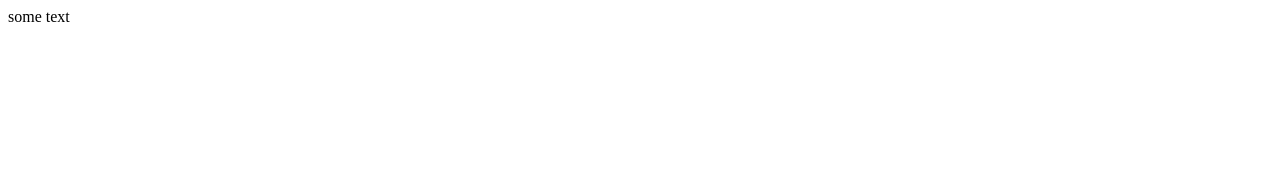
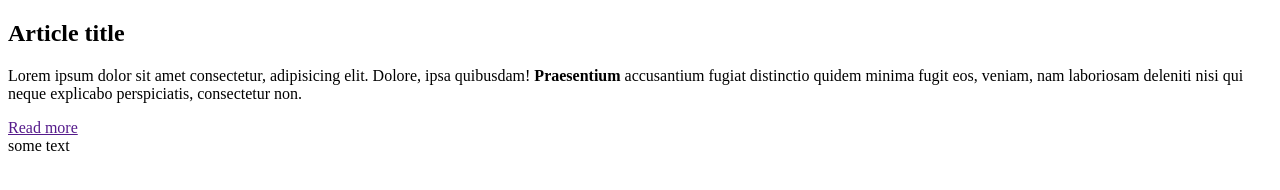
Before and after one commit to dpartner/js-practice, a plain HTML site: page index.html in a window 1280 px wide. Drawn offline with Linux system fonts and the light colour scheme.

Commit message:
просто тренировался

```diff
--- a/index.html
+++ b/index.html
@@ -7,7 +7,18 @@
     <title>Document</title>
   </head>
   <body>
+    <article class="article">
+      <h2 class="title">Article title</h2>
+      <p class="text">
+        Lorem ipsum dolor sit amet consectetur, adipisicing elit. Dolore, ipsa quibusdam!
+        <strong>Praesentium</strong> accusantium fugiat distinctio quidem minima fugit eos, veniam,
+        nam laboriosam deleniti nisi qui neque explicabo perspiciatis, consectetur non.
+      </p>
+      <a class="link" href="">Read more</a>
+    </article>
+
     some text
-    <script src="./js/script1.js" type="module"></script>
+    <!-- <script src="./js/script1.js" type="module"></script> -->
+    <script src="./js/test.js" type="module"></script>
   </body>
 </html>
--- /dev/null
+++ b/js/test.js
@@ -0,0 +1,11 @@
+const article = document.querySelector('.article');
+console.log(article.innerHTML);
+
+// const title = document.querySelector('.article .title');
+// console.log(title.innerHTML);
+
+// const text = document.querySelector('.article .text');
+// console.log(text.innerHTML);
+
+// const link = document.querySelector('.article .link');
+// console.log(link.innerHTML);
```
